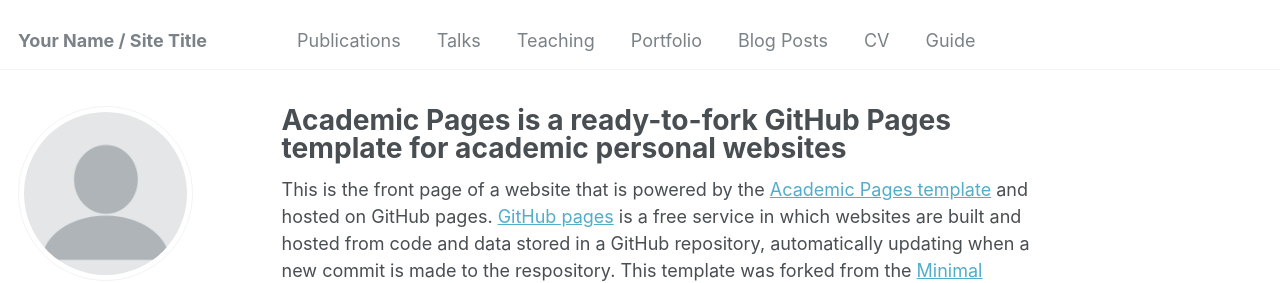
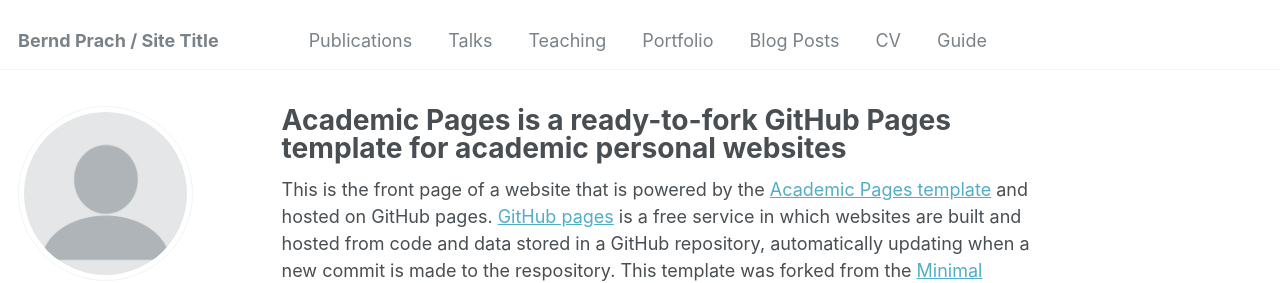
Before and after one commit to berndprach/berndprach.github.io, a Jekyll site: the page built from _pages/about.md, in a window 1280 px wide. Shown: the top 283 px of the page. Built offline with Jekyll 4.4.1, drawn with Linux system fonts in a browser that asks for light colours; some web fonts are replaced.

Commit message:
Update _config.yml

```diff
--- a/_config.yml
+++ b/_config.yml
@@ -8,7 +8,7 @@
 
 # Basic Site Settings
 locale                   : "en-US"
-title                    : "Your Name / Site Title"
+title                    : "Bernd Prach / Site Title"
 title_separator          : "-"
 name                     : &name "Your Name"
 description              : &description "personal description"
```
